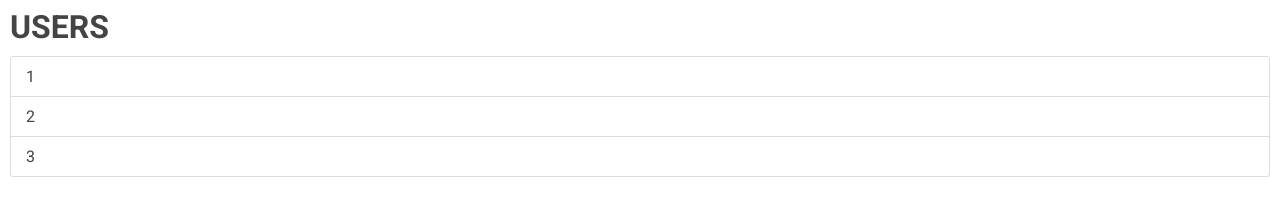
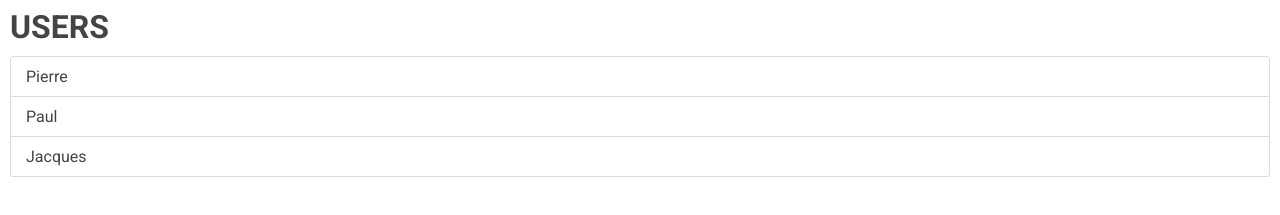
Before and after one commit to dymafr/angular-chap10-l6, an Angular app: page /users in a window 1280 px wide. Shown: the part 181-396 px from the top of the page. Built offline with nearby package versions, Linux system fonts and the light colour scheme.

Commit message:
2 files modified

```diff
--- a/src/app/users/users.component.html
+++ b/src/app/users/users.component.html
@@ -1,6 +1,4 @@
 <h1 class="m-10">USERS</h1>
 <ul class="m-10 list-primary">
-	<li>1</li>
-	<li>2</li>
-	<li>3</li>
+	<li *ngFor="let user of users">{{user.name}}</li>
 </ul>
--- a/src/app/users/users.component.ts
+++ b/src/app/users/users.component.ts
@@ -1,4 +1,9 @@
 import { Component, OnInit } from "@angular/core";
+
+interface User {
+  id: number;
+  name: string;
+}
 
 @Component({
   selector: "app-users",
@@ -6,6 +11,11 @@ import { Component, OnInit } from "@angular/core";
   styleUrls: ["./users.component.scss"]
 })
 export class UsersComponent implements OnInit {
+  public users: User[] = [
+    { name: "Pierre", id: 1 },
+    { name: "Paul", id: 2 },
+    { name: "Jacques", id: 3 }
+  ];
   constructor() {}
 
   ngOnInit() {}
```
